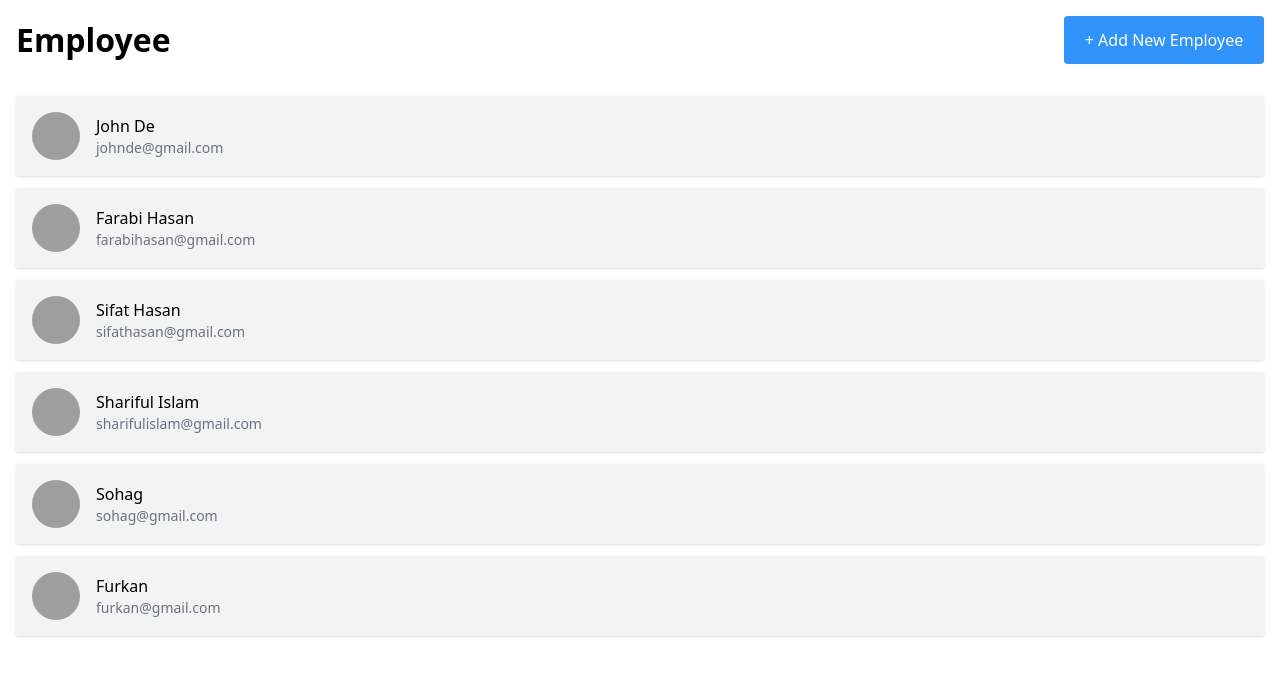
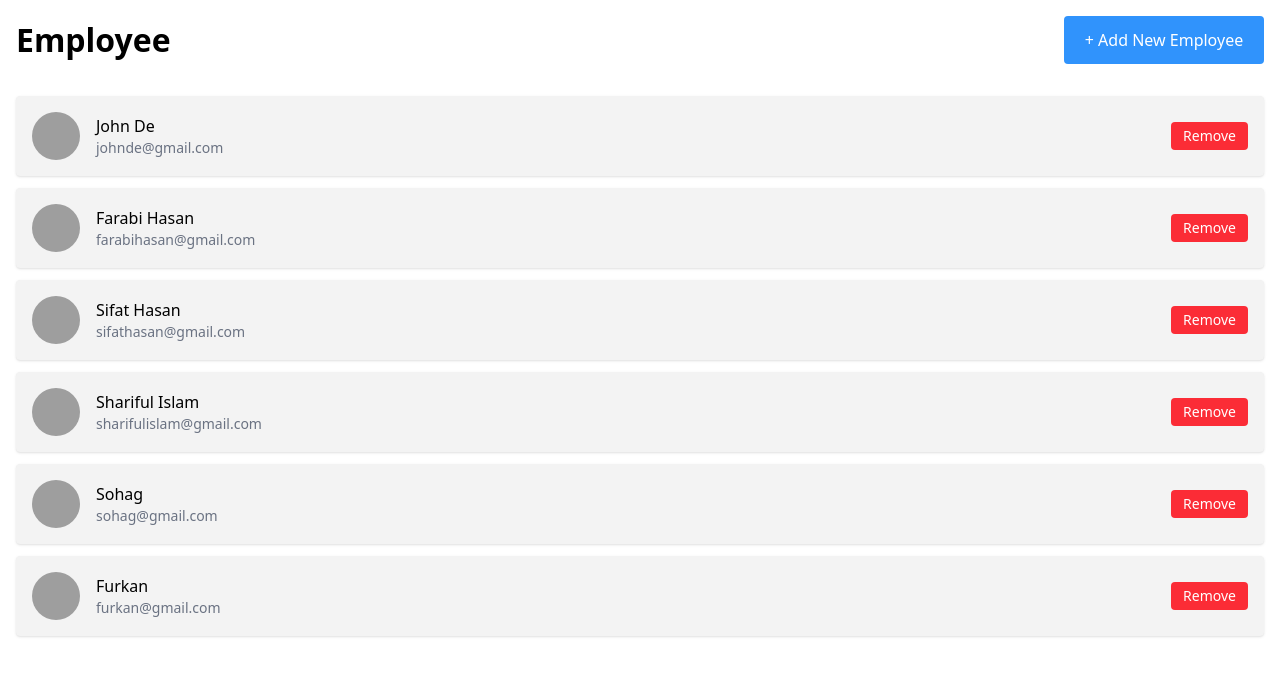
Before and after one commit to Cyber-Programer/STworz_Konto_Schedule, a React (Vite) app: page / in a window 1280 px wide. Shown: the top 676 px of the page. Built offline with nearby package versions, Linux system fonts and the light colour scheme; grey boxes are pictures that could not be loaded.

Commit message:
Add Remove Button 26_6_25

```diff
--- a/src/main.jsx
+++ b/src/main.jsx
@@ -4,7 +4,7 @@ import './index.css'
 import SignIn from './pages/Auth/SignIn'
 import SignUp from './pages/Auth/SignUp'
 import Employee from './pages/Employee/Employee'
-import ManageSchedule from './pages/Setting/Setting'
+
 
 
 createRoot(document.getElementById('root')).render(
--- a/src/pages/Employee/Employee.jsx
+++ b/src/pages/Employee/Employee.jsx
@@ -69,6 +69,11 @@ const Employee = () => {
     setFormData({ name: '', email: '', profileImage: '' });
     setShowModal(false);
   };
+
+
+  const handleRemove = (id)=>{
+    setEmployees(prev => prev.filter(emp => emp.id !== id));
+  }
 
   return (
     <div className="p-4">
@@ -145,12 +150,12 @@ const Employee = () => {
 
       {/* Employee List */}
       <div className="w-full">
-        {/* <h2 className="text-xl font-semibold mb-4">Employee List</h2> */}
         {employees.map(emp => (
           <div
             key={emp.id}
-            className="flex bg-Gray items-center gap-4  p-4  mb-3 shadow-sm"
+            className="flex items-center justify-between bg-Gray p-4 mb-3 shadow-sm rounded"
           >
+            <div className="flex items-center gap-4">
               <img
                 src={
                   emp.profileImage ||
@@ -164,8 +169,16 @@ const Employee = () => {
                 <div className="text-gray-500 text-sm">{emp.email}</div>
               </div>
             </div>
+            <button
+              onClick={() => handleRemove(emp.id)}
+              className="text-sm bg-red-500 text-white px-3 py-1 rounded hover:bg-red-600"
+            >
+              Remove
+            </button>
+          </div>
         ))}
       </div>
+
     </div>
   );
 };
```
Lines whose indentation alone changed are shown as unchanged.
